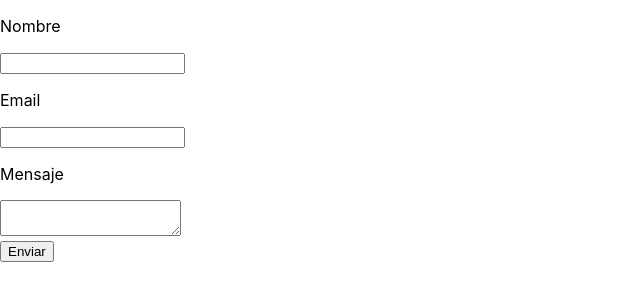
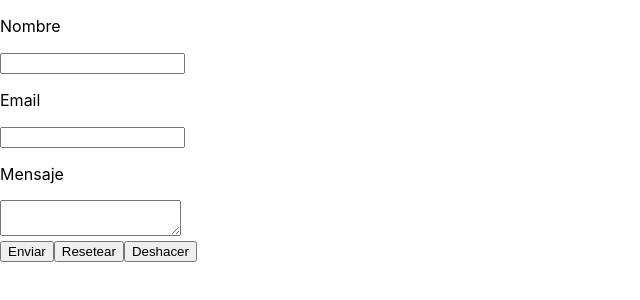
Before and after one commit to ger86/curso-react-lefebvre, a React (Create React App) app: page / in a window 1280 px wide. Shown: the top 300 px of the page, without its empty margins (0-640 px from the left). Built offline with nearby package versions, Linux system fonts and the light colour scheme.

Commit message:
24/11-19:34  - Formulario con reducer

```diff
--- a/src/App.js
+++ b/src/App.js
@@ -1,19 +1,48 @@
-import {useState} from 'react';
+import {useReducer} from 'react';
 import AppView from './AppView';
 
+function reducer(state, action) {
+  const {type, payload} = action;
+  if (type === 'ON_CHANGE_INPUT') {
+    const lastForm = state[state.length -1];
+    return [
+      ...state,
+      {
+        ...lastForm,
+        [payload.target.name]: payload.target.value
+      }
+    ];
+  } else if (type === 'RESET_FORM') {
+    return [{
+      name: '',
+      email: '',
+      message: ''
+    }];
+  } else if(type === 'UNDO') {
+    return state.slice(0, state.length - 1);
+  }
+  return state;
+}
+
 function App() {
-  const [form, setForm] = useState({
+  const [form, dispatch] = useReducer(reducer, [{
     name: '',
     email: '',
     message: ''
-  });
+  }]);
 
   function handleInputChange(event) {
-    setForm(function(currentForm) {
-      return {
-        ...currentForm,
-        [event.target.name]: event.target.value
-      };
+    dispatch({
+      type: 'ON_CHANGE_INPUT',
+      payload: event
+    });
+  }
+
+  function resetForm(event) {
+    event.preventDefault();
+    dispatch({
+      type: 'RESET_FORM',
+      payload: null
     });
   }
 
@@ -22,11 +51,21 @@ function App() {
     alert(`${form.name} ${form.email} ${form.message}`);
   }
 
+  function undo(event) {
+    event.preventDefault();
+    dispatch({
+      type: 'UNDO',
+      payload: null
+    });
+  }
+
   return (
     <AppView
-      form={form}
+      form={form[form.length - 1]}
       onInputChange={handleInputChange}
       onSubmit={onSubmit}
+      onClickReset={resetForm}
+      onClickUndo={undo}
     />
   );
 }
--- a/src/AppView.js
+++ b/src/AppView.js
@@ -4,7 +4,9 @@ import 'App.css';
 export default function AppView({
   form: { name, email, message },
   onInputChange,
-  onSubmit
+  onSubmit,
+  onClickReset,
+  onClickUndo
 }) {
   return (
     <form onSubmit={onSubmit}>
@@ -27,6 +29,8 @@ export default function AppView({
         <textarea name="message" onChange={onInputChange} value={message} />
       </div>
       <button type="submit">Enviar</button>
+      <button onClick={onClickReset}>Resetear</button>
+      <button onClick={onClickUndo}>Deshacer</button>
     </form>
   );
 }
@@ -39,4 +43,6 @@ AppView.propTypes = {
   }).isRequired,
   onInputChange: PropTypes.func.isRequired,
   onSubmit: PropTypes.func.isRequired,
+  onClickReset: PropTypes.func.isRequired,
+  onClickUndo: PropTypes.func.isRequired,
 };
```
Also changed, not shown: 1 other file (tests, documents, lock files or other folders).
